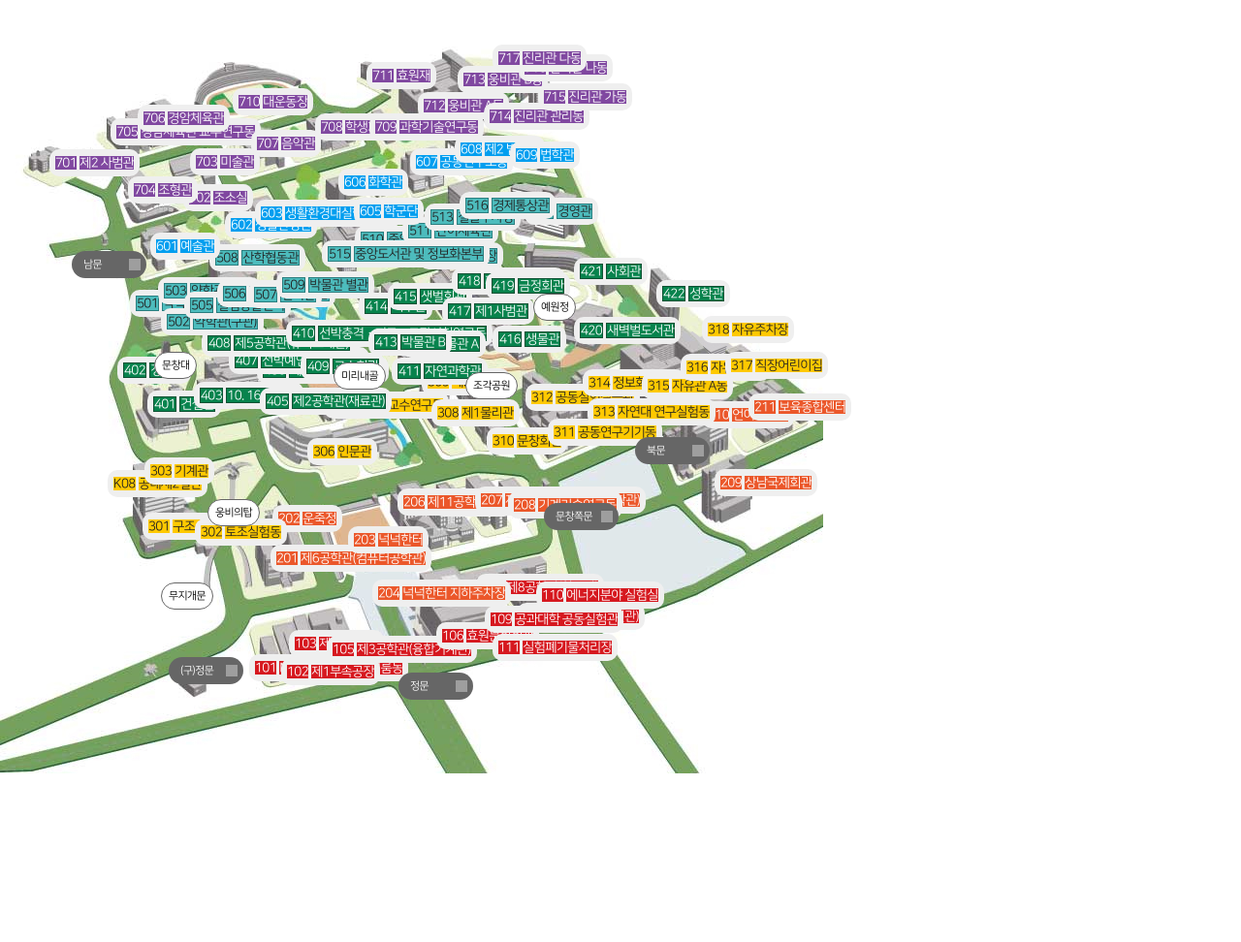
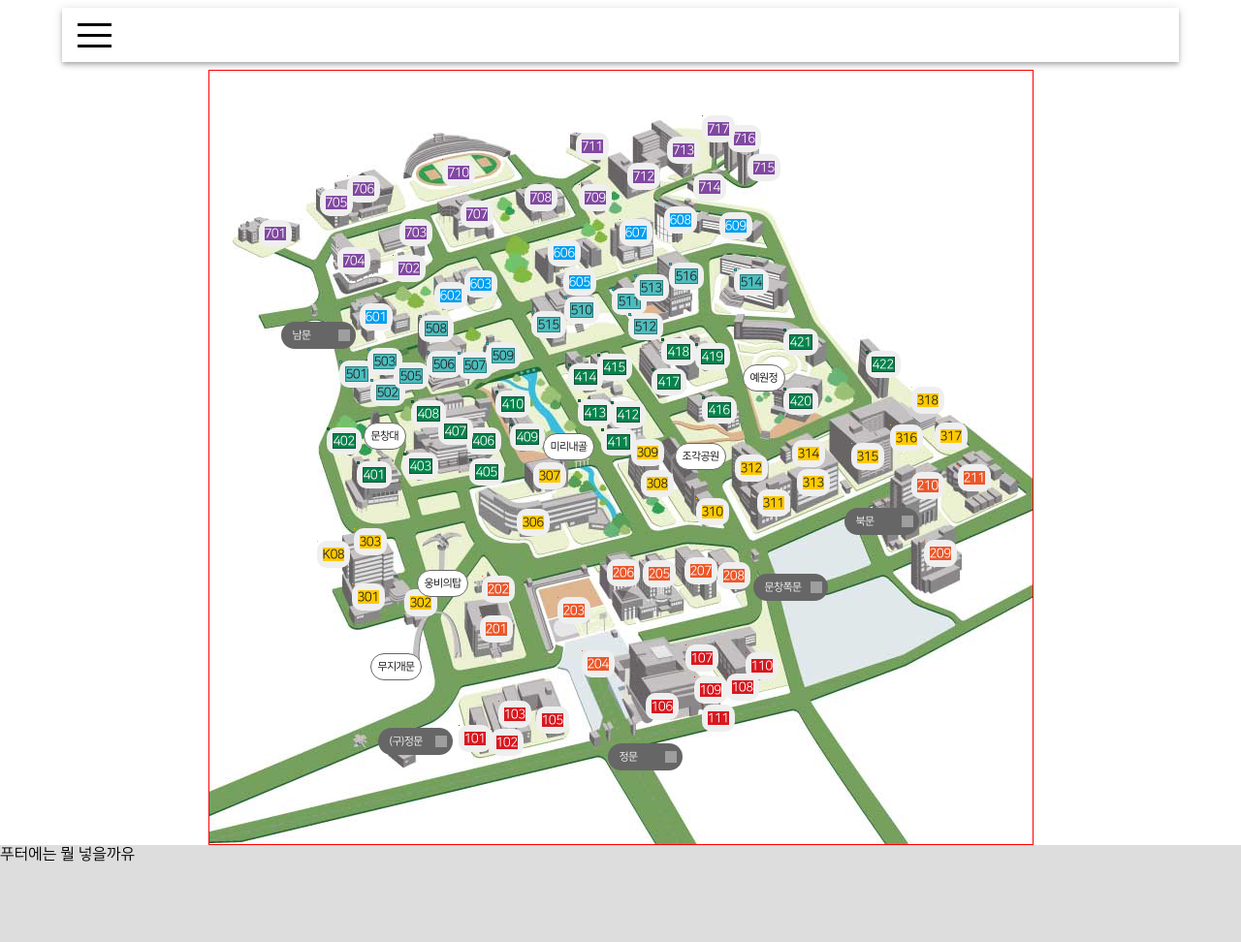
Before and after one commit to PnuLikelion8th/E-Moboo, a Django app: page / in a window 1280 px wide. Shown: the whole page at 97% size. Before the commit the page ends 798 px from the top, so only its background shows below. Run offline with Django 3.2, Linux system fonts and the light colour scheme; parts of the project's set-up code (start-up, migrations or seed data) failed here and were passed over; grey boxes are pictures that could not be loaded.

Commit message:
[추가] 모바일 최적화 반응형 레이아웃 적용 및 nav, footer 구성

```diff
--- a/pnumap/map/static/css/base.css
+++ b/pnumap/map/static/css/base.css
@@ -22,3 +22,172 @@
 * {
     font-family: 'nanumsquare_R';
 }
+
+nav{
+    width: 90%;
+    height: 7vh;
+    margin: 1vh auto;
+    box-shadow: 0px 2px 4px -1px rgba(0,0,0,0.2), 0px 4px 5px 0px rgba(0,0,0,0.14), 0px 1px 10px 0px rgba(0,0,0,0.12);
+}
+
+    .small_menu_btn {
+        position: absolute;
+        top: 3vh;
+        z-index: 101;
+        width: 35px;
+        cursor: pointer;
+        background: none;
+        margin-left: 2vh;
+    }
+    .small_menu_btn_line {
+        display: block;
+        width: 100%;
+        height: 3px;
+        background: black;
+        margin-top:4px;
+        margin-bottom:4px;
+    }
+
+    .small_menu_btn_line_01,.small_menu_btn_line_02{
+        margin-bottom: 8px;
+        margin-top: 0;
+    }
+
+    .small_menu_btn_line_01_active{
+        background: black;
+        animation-iteration-count: 1;
+        animation-duration: 0.5s;
+        animation-name: change_line1;
+        animation-direction : alternate;
+        animation-fill-mode : forwards;
+        }
+    .small_menu_btn_line_02_active{
+
+        background: black;
+        animation-iteration-count: 1;
+        animation-duration: 0.5s;
+        animation-name: change_line2;
+        animation-direction : alternate;
+        animation-fill-mode : forwards;
+        }
+    .small_menu_btn_line_03_active{
+        background: black;
+        animation-iteration-count: 1;
+        animation-duration: 0.5s;
+        animation-name: change_line3;
+        animation-direction : alternate;
+        animation-fill-mode : forwards;
+        }
+        @keyframes change_line1 {
+            from{
+                transform: matrix(1, 0, 0, 1, 0, 0);
+            }
+            to{
+                transform: matrix(0.7071, 0.7071, -0.7071, 0.7071, 0, 7);
+            }
+        }
+        @keyframes change_line2 {
+            from{
+                visibility: inherit;
+                opacity: 1;
+            }
+            to{
+                visibility: hidden;
+                opacity: 0;
+            }
+        }
+        @keyframes change_line3 {
+            from{
+                transform: matrix(1, 0, 0, 1, 0, 0);
+            }
+            to{
+                transform: matrix(0.7071, -0.7071, 0.7071, 0.7071, 0, -7);
+            }
+        }
+
+
+    .small_menu_section{
+        display : none;
+        text-decoration: none;
+        position: absolute;
+        width : 50vh;
+        left:0;
+        top:0;
+        text-align: center;
+        height: 100%;
+        background: white;
+        transform: matrix(1, 0, 0, 1, -400, 0);
+        z-index: 100;
+        overflow: hidden;
+    }
+
+    .small_menu_section_active{
+        display:inline-block;
+        animation-iteration-count: 1;
+        animation-duration: 0.2s;
+        animation-name: nav_toggle;
+        animation-direction : alternate;
+        animation-fill-mode : forwards;
+        }
+        @keyframes nav_toggle {
+            from{
+                opacity: 0;
+                transform: matrix(1, 0, 0, 1, -400, 0);
+            }
+            to{
+                opacity: 1;
+                transform: matrix(1, 0, 0, 1, 0, 0);
+                position: fixed;
+            }
+        }
+
+    .small_menu_list_container{
+        border: 1px solid green;
+        width: 80%;
+        height: 100%;
+        margin: 0 auto;
+        padding-top: 10vh;
+        /* padding: 9%; */
+
+    }
+    .small_menu_list{
+        border: 1px solid blue;
+        margin: 10px;
+    }
+
+    @media(max-width: 849px){
+        nav{
+            width: 799px;
+            margin: 1vh 25px;
+        }
+    }
+
+#base_container{
+    width: 849px;
+    height: 798px;
+    background: url('../image/pnumap.jfif') no-repeat;
+    border: 1px red solid;
+    position: relative;
+    margin: 0 auto;
+}
+
+
+
+
+
+
+footer{
+    width:100%;
+    height: 100px;
+    background:#dddddd;
+}
+@media(max-width: 849px){
+    footer{
+        width: 849px;
+    }
+}
+
+footer_list_container{
+    width:100%;
+    height: 100%;
+}
--- a/pnumap/map/static/css/main.css
+++ b/pnumap/map/static/css/main.css
@@ -1,8 +1,10 @@
-body{
-    background: url('../image/pnumap.jfif') no-repeat;
-}
+/* body{
 
-/* .blind {
+	width:100%;
+	background-size: cover;
+}    */
+
+.blind {
     width:1px;
     height:1px;
     overflow:hidden;
@@ -13,18 +15,8 @@
     text-indent:-9999em;
     font-size:0px;
     line-height:0;
-} */
+}
 
-button{
-    border-radius: 10px;
-    outline: 0;
-    border: 0;
-    position: absolute;
-}
-span{
-    line-height: 26px;
-    letter-spacing: -.05em;
-}
 
 
 button.pack1 span {background:#d6181f;color:#fff;border:0}
@@ -141,7 +133,7 @@
 .landmark5 {left:214px;top:515px}
 .landmark6 {left:166px;top:601px}
 .gate {display:block;position:absolute;width:auto;min-width:44px;border-radius:999px;background:#666;color:#fff;font-size:11px;padding:1px 21px 1px 12px;z-index:1}
-.gate:after {content:"";display:block;position:absolute;width:12px;height:12px;background:url(/_contents/kor/_Img/07Intro/cmap_sprite.png) no-repeat;right:6px;top:50%;margin:-6px 0 0 0}
+.gate:after {content:"";display:block;position:absolute;width:12px;height:12px;background:url("메롱") no-repeat;right:6px;top:50%;margin:-6px 0 0 0}
 .gate.btt:after {background-position:-41px 0px}
 .gate.ltr:after {background-position:-53px 0px}
 .gate.ttb:after {background-position:-65px 0px}
@@ -151,3 +143,16 @@
 .gate3 {left:411px;top:694px}
 .gate4 {left:561px;top:519px}
 .gate5 {left:655px;top:451px}
+
+
+
+button{
+    border-radius: 10px;
+    outline: 0;
+    border: 0;
+    position: absolute;
+}
+span{
+    line-height: 26px;
+    letter-spacing: -.05em;
+}
--- /dev/null
+++ b/pnumap/map/static/js/nav.js
@@ -0,0 +1,21 @@
+window.onload = () => {
+
+}
+
+function sidetoggle(e) {
+    let side_flag = document.querySelector('.small_menu_btn')
+
+    if (side_flag.classList.contains('active')) {
+        document.querySelector('.small_menu_btn_line_01_active').className = "small_menu_btn_line small_menu_btn_line_01"
+        document.querySelector('.small_menu_btn_line_02_active').className = "small_menu_btn_line small_menu_btn_line_02"
+        document.querySelector('.small_menu_btn_line_03_active').className = "small_menu_btn_line small_menu_btn_line_03"
+        document.querySelector('.small_menu_section_active').className = "small_menu_section"
+        side_flag.classList.remove('active')
+    } else {
+        document.querySelector('.small_menu_btn_line_01').className = "small_menu_btn_line small_menu_btn_line_01_active"
+        document.querySelector('.small_menu_btn_line_02').className = "small_menu_btn_line small_menu_btn_line_02_active"
+        document.querySelector('.small_menu_btn_line_03').className = "small_menu_btn_line small_menu_btn_line_03_active"
+        document.querySelector('.small_menu_section').className = "small_menu_section small_menu_section_active"
+        side_flag.classList.toggle('active')
+    }
+}
--- a/pnumap/templates/base.html
+++ b/pnumap/templates/base.html
@@ -20,12 +20,29 @@
 
 
 <body>
-    <nav></nav>
-
+    <nav>
+        <div class="small_menu_btn" onclick="sidetoggle()">
+            <span class="small_menu_btn_line small_menu_btn_line_01"></span>
+            <span class="small_menu_btn_line small_menu_btn_line_02"></span>
+            <span class="small_menu_btn_line small_menu_btn_line_03"></span>
+        </div>
+    </nav>
+    <section class="small_menu_section">
+        <div class="small_menu_list_container">
+            <div class="small_menu_list">내브에는</div>
+            <div class="small_menu_list">뭘넣을까유</div>
+        </div>
+    </section>
+    <section id="base_container">
     {% block content %}
     {% endblock %}
+    </section>
+    <footer>
+        <div class="footer_list_container">
+            <div class="footer_list">푸터에는 뭘 넣을까유</div>
+        </div>
+    </footer>
 
-    <footer></footer>
-
+    <script type="text/javascript" src="{% static 'js/nav.js' %}?dt={% now 'Ymd' %}"></script>
 </body>
 </html>
```
